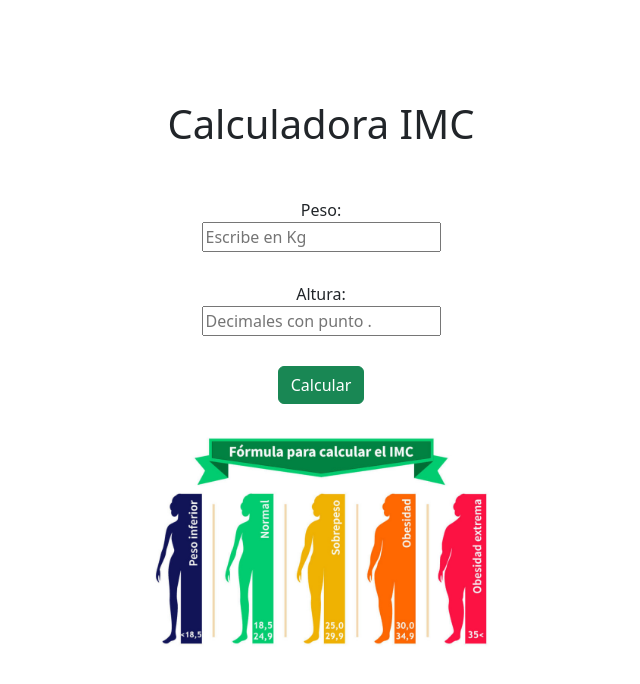
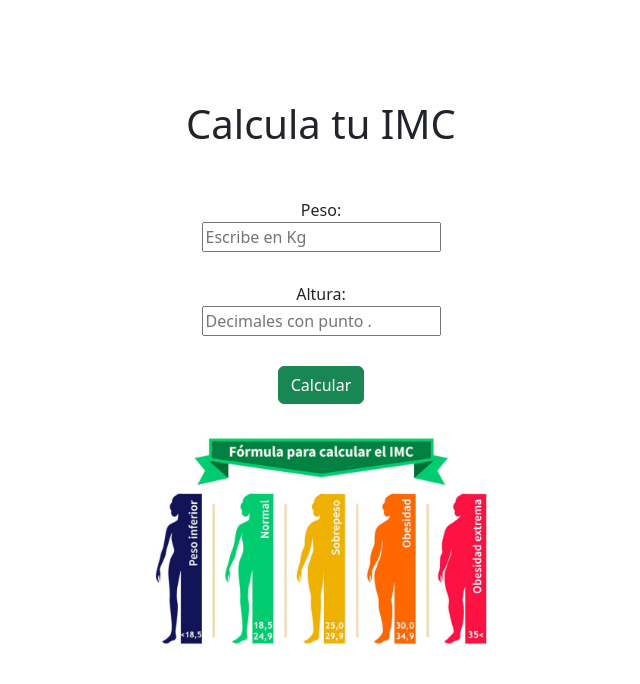
Before and after one commit to Cursohuetor/calculadoraimc, a plain HTML site: page index.html in a window 1280 px wide. Shown: the whole page, without its empty margins (319-959 px from the left). Drawn offline with nearby package versions, Linux system fonts and the light colour scheme.

Commit message:
cambio de h1

```diff
--- a/index.html
+++ b/index.html
@@ -20,7 +20,7 @@
           <div class="col">
 
 
-            <h1>Calculadora IMC</h1>
+            <h1>Calcula tu IMC</h1>
 
             <label for="txtPeso">Peso:</label> <br>
             <input type="text" id="txtPeso" placeholder="Escribe en Kg"> <br>
```
